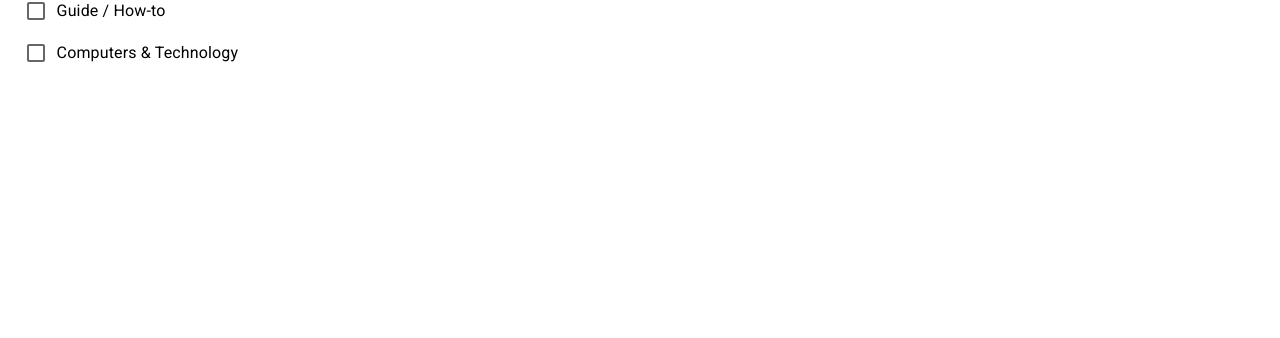
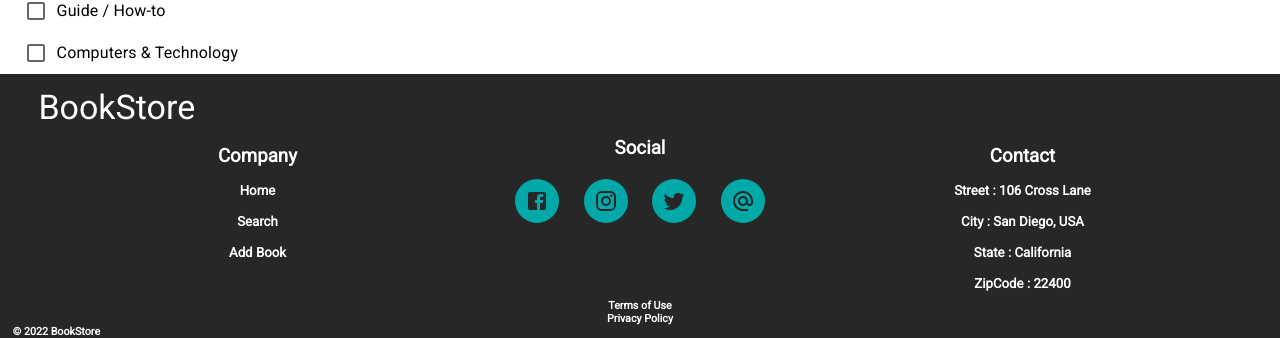
Before and after one commit to xenofonvar/Bookstore-project, a React (Create React App) app in the folder bookstore-project/: page / in a window 1280 px wide. Shown: the part 774-1112 px from the top of the page. Before the commit the page ends 848 px from the top, so only its background shows below. Built offline with nearby package versions, Linux system fonts and the light colour scheme; no server answers.

Commit message:
footer added

```diff
--- a/bookstore-project/src/App.js
+++ b/bookstore-project/src/App.js
@@ -6,6 +6,7 @@ import Navbar from "./components/Navbar/Navbar";
 import AllBooksContext from "./contexts/AllBooksContext";
 import SelectedBookContext from "./contexts/SelectedBookContext";
 import SearchInputValueContext from "./contexts/SearchInputValueContext";
+import Footer from "./components/Footer/Footer";
 
 const HomePage = lazy(() => import("./pages/HomePage/HomePage"));
 const SearchPage = lazy(() => import("./pages/SearchPage/SearchPage"));
@@ -56,6 +57,7 @@ function App() {
             </SelectedBookContext.Provider>
           </SearchInputValueContext.Provider>
         </AllBooksContext.Provider>
+        <Footer />
       </Router>
     </>
   );
--- /dev/null
+++ b/bookstore-project/src/components/Footer/Footer.css
@@ -0,0 +1,53 @@
+.footer-logo-section {
+  width: 20%;
+  padding-left: 3%;
+  font-size: 34px;
+  padding-top: 1%;
+}
+
+.logo {
+  text-decoration: none;
+  color: white;
+}
+
+.circle {
+  background-color: #00a8a7;
+  width: 44px;
+  height: 44px;
+  border-radius: 22px;
+  display: flex;
+  justify-content: center;
+  align-items: center;
+  color: #272727;
+  margin-top: 20px;
+}
+.contact-section {
+  width: 250px;
+  margin-top: 2%;
+}
+.contact-section > * {
+  padding: 8px;
+  display: flex;
+  justify-content: center;
+}
+
+.social-section {
+  display: flex;
+  flex-direction: row;
+  width: 250px;
+  justify-content: space-between;
+}
+.social-title {
+  display: flex;
+  justify-content: center;
+}
+.terms-section {
+  display: "flex";
+  text-align: center;
+  flex-direction: row;
+}
+
+.copyright-section {
+  margin-left: 1%;
+  padding-bottom: 3px;
+}
--- /dev/null
+++ b/bookstore-project/src/components/Footer/Footer.js
@@ -0,0 +1,100 @@
+import { Box } from "@mui/system";
+import React from "react";
+import { NavLink } from "react-router-dom";
+import "./Footer.css";
+import FacebookIcon from "@mui/icons-material/Facebook";
+import InstagramIcon from "@mui/icons-material/Instagram";
+import TwitterIcon from "@mui/icons-material/Twitter";
+import AlternateEmailIcon from "@mui/icons-material/AlternateEmail";
+import { Grid } from "@mui/material";
+
+const Footer = () => {
+  return (
+    <Box sx={{ backgroundColor: "#272727", color: "white" }}>
+      <section className="footer-logo-section">
+        <NavLink to="/" className="logo">
+          BookStore
+        </NavLink>
+      </section>
+      <Grid
+        container
+        sx={{ justifyContent: "space-evenly", paddingTop: "10px" }}
+      >
+        <Grid item className="contact-section">
+          <h3>Company</h3>
+
+          <h5>
+            <NavLink
+              to="/"
+              style={{
+                textDecoration: "none",
+                color: "white",
+              }}
+            >
+              Home
+            </NavLink>
+          </h5>
+          <h5>
+            <NavLink
+              to="/searchPage"
+              style={{
+                textDecoration: "none",
+                color: "white",
+              }}
+            >
+              Search
+            </NavLink>
+          </h5>
+          <h5>
+            <NavLink
+              to="/addBook"
+              style={{
+                textDecoration: "none",
+                color: "white",
+              }}
+            >
+              Add Book
+            </NavLink>
+          </h5>
+        </Grid>
+        <Grid item>
+          <h3 className="social-title">Social</h3>
+          <section className="social-section">
+            <div className="circle">
+              <FacebookIcon />
+            </div>
+            <div className="circle">
+              <InstagramIcon />
+            </div>
+            <div className="circle">
+              <TwitterIcon />
+            </div>
+            <div className="circle">
+              <AlternateEmailIcon />
+            </div>
+          </section>
+        </Grid>
+        <Grid item className="contact-section">
+          <h3>Contact</h3>
+          <h5>Street : 106 Cross Lane </h5>
+          <h5>City : San Diego, USA </h5>
+          <h5>State : California </h5>
+          <h5>ZipCode : 22400 </h5>
+        </Grid>
+      </Grid>
+
+      <div className="terms-section">
+        <h6>Terms of Use</h6>
+        <h6>Privacy Policy</h6>
+      </div>
+
+      <div className="copyright-section">
+        <h6>
+          <span dangerouslySetInnerHTML={{ __html: "&copy;" }} /> 2022 BookStore
+        </h6>
+      </div>
+    </Box>
+  );
+};
+
+export default Footer;
```
